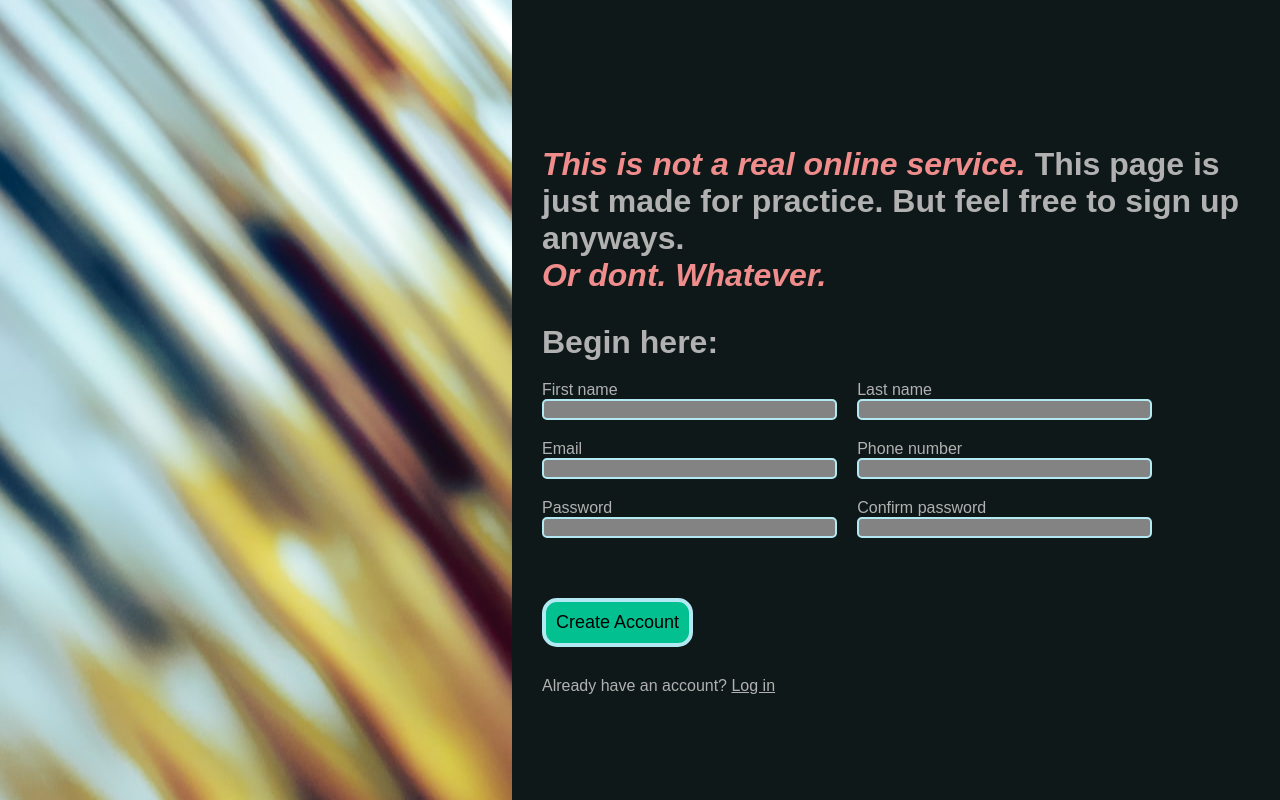
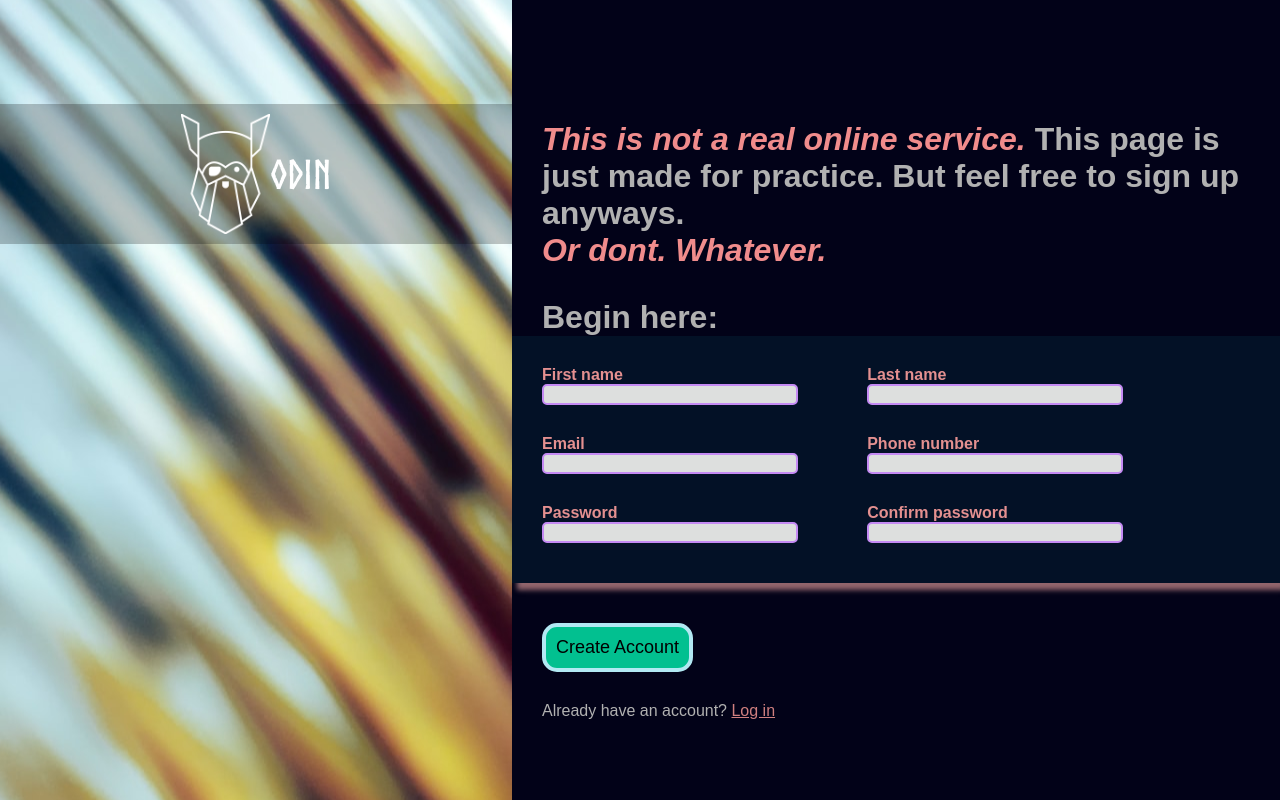
Before and after one commit to mikoppi/Sign-up-form, a plain HTML site: page index.html in a window 1280 px wide. Drawn offline with Linux system fonts and the light colour scheme.

Commit message:
Finish styling

```diff
--- a/index.html
+++ b/index.html
@@ -9,7 +9,13 @@
 </head>
 <body>
     <div class="container">
-        <div class="picture"></div>
+        <div class="picture">
+            <div class="logo">
+                <img src="./pictures/odin-lined.png" alt="logo" class="logo-image">
+            <h1 class="logo-text">ODIN</h1>
+        </div>
+
+        </div>
         <div class="signup">
             <div class="foretext">
                 <h1><i>This is not a real online service.</i> This page is just made for practice.
@@ -17,7 +23,7 @@
                 <h1><i>Or dont. Whatever.</i></h1>
             </div>
             <form action="#" method="post">
-                <h1>Begin here:</h1>
+                <h1 style="padding-left:30px;">Begin here:</h1>
                 <div class="inputs-container">
                     <label for="first-name">First name
                     <input type="text" id="first-name" name="first-name"></label>
@@ -37,7 +43,7 @@
                 </div>
             </form>
             <div class="login">
-                <p>Already have an account? <span><a href="">Log in</a></span></p>
+                <p style="padding-left:30px ;">Already have an account? <span><a href="">Log in</a></span></p>
             </div>
         </div>
     </div>
--- a/style.css
+++ b/style.css
@@ -32,26 +32,41 @@
     flex-flow: column nowrap;
     justify-content: center;
     width: 60vw;
-    background-color: rgb(15, 24, 24);
-    padding-left: 30px;
+    background-color: rgb(2, 2, 24);
+
 }
 .inputs-container {
     display: flex;
     flex-flow: row wrap;
-    gap:20px;
-    padding-top: 20px;
-    padding-bottom: 20px;
+    gap:30px;
+    padding-top: 30px;
+    padding-bottom: 40px;
+    background-color: rgba(17, 226, 233, 0.068);
+    padding-left: 30px;
+    box-shadow: 5px 7px 5px rgba(219, 152, 152, 0.664);
 
+}
+.inputs-container:hover {
+    box-shadow: 5px 7px 5px rgba(116, 212, 153, 0.836);
+}
+.inputs-container:hover>label {
 
+    color: rgb(43, 158, 129);
 }
 label {
     display: flex;
     flex-flow: column wrap;
     width: 40%;
+    color: rgb(228, 144, 144);
+    font-weight: bold;
+}
+label:hover {
+    color: rgb(80, 212, 162);
 }
 .foretext, .create-account {
     padding-top: 40px;
     padding-bottom: 30px;
+    padding-left: 30px;
 }
 
 i {
@@ -65,14 +80,41 @@ i {
     background-color: rgb(2, 192, 144);
     border: 4px solid rgb(178, 233, 243);
     border-radius: 15px;
+
 }
 input {
-    background-color: rgb(131, 131, 131);
-    border: 2px solid rgb(178, 233, 243);
+    background-color: rgb(221, 223, 222);
+    border: 2px solid rgb(196, 138, 243);
     border-radius: 5px;
     color: black;
+    max-width: 20vw;
 }
 input:focus {
     border: 2px solid rgb(239, 243, 178);
     background-color: rgb(170, 173, 6);
 }
+.logo {
+    display: flex;
+    flex-flow: row nowrap;
+    justify-content: center;
+    align-items: center;
+    position: relative;
+    top: 13vh;
+    background-color: rgba(0, 0, 0, 0.233);
+    padding: 10px;
+
+}
+.logo-image {
+    height: 15vh;
+}
+.logo-text {
+    font-family: Norse-Bold;
+    font-size:5vh;
+    color: white;
+}
+.invalid {
+    background-color: red;
+}
+a {
+    color: rgb(207, 127, 127);
+}
```
